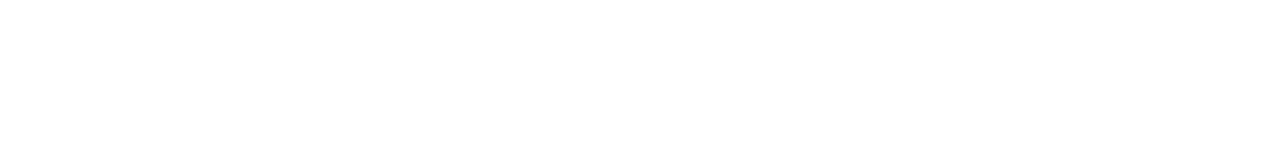
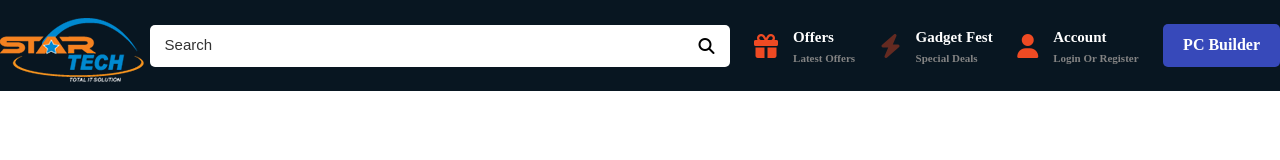
Before and after one commit to ajoy-code-dreamer/startech-bd, a plain HTML site: page index.html in a window 1280 px wide. Drawn offline with Linux system fonts and the light colour scheme.

Commit message:
header section design done

```diff
--- a/css/style.css
+++ b/css/style.css
@@ -71,6 +71,96 @@ img {
 /* ============= common css end here ================ */
 
 /* ==================== header section css start here ================== */
+#header {
+  padding: 18px 0;
+  background-color: #081621;
+  width: 100%;
+}
+.header_wrapper {
+  display: flex;
+  align-items: center;
+  justify-content: space-between;
+}
+.brand_logo {
+  max-width: 125px;
+  max-height: 55px;
+}
+.search_box{
+  position: relative;
+  width: 580px;
+}
+.search_box input {
+  width: 100%;
+  height: 42px;
+  padding: 15px;
+  border: none;
+  border-radius: 5px;
+  -webkit-border-radius: 5px;
+  -moz-border-radius: 5px;
+  -ms-border-radius: 5px;
+  -o-border-radius: 5px;
+}
+.search_box input::placeholder {
+  font-family: Arial, Helvetica, sans-serif;
+  color:#333;
+  font-weight: var(--regular-weight);
+  font-size: 15px;
+  line-height: normal;
+  text-transform: capitalize;
+}
+.search_box i{
+  position: absolute;
+  top: 50%;
+  transform: translateY(-50%);
+  right: 15px;
+  -webkit-transform: translateY(-50%);
+  -moz-transform: translateY(-50%);
+  -ms-transform: translateY(-50%);
+  -o-transform: translateY(-50%);
+  cursor: pointer;
+}
+.header_item_wrapper{
+  display: flex;
+  align-items: center;
+  column-gap: 15px;
+  text-transform: capitalize;
+}
+.header_item_icon i{
+  font-size: 24px;
+  color: rgb(239, 74, 35);
+}
+.header_item_name_wrapper h4{
+  color:var(--white-clr);
+  font-size: 15px;
+  line-height: 20px;
+  padding-bottom: 5px;
+}
+.header_item_name_wrapper h5,
+.header_item_wrapper .login{
+  color: rgb(131, 131, 131);
+  font-size: 11px;
+  line-height: normal;
+  transition: var(--transition);
+  -webkit-transition: var(--transition);
+  -moz-transition: var(--transition);
+  -ms-transition: var(--transition);
+  -o-transition: var(--transition);
+}
+.header_item_wrapper .login:hover{
+  color: #ff4655;
+}
+.header_btn{
+  font-size: 16px;
+  color: var(--white-clr);
+  padding: 15px 20px;
+  font-weight: 700;
+  background-color: #3749BA;
+  border-radius: 5px;
+  -webkit-border-radius: 5px;
+  -moz-border-radius: 5px;
+  -ms-border-radius: 5px;
+  -o-border-radius: 5px;
+}
 
 /* ==================== header section css end here ================== */
 
--- a/index.html
+++ b/index.html
@@ -17,27 +17,60 @@
     <!-- ==================== header section start here ======================== -->
     <header id="header">
       <div class="container">
-
+        <div class="header_wrapper">
+          <a href="#" class="brand_logo">
+            <img src="./images/logo.png" alt="logo" />
+          </a>
+          <div class="search_box">
+            <input type="text" name="" id="" placeholder="search" />
+            <i class="fa-solid fa-magnifying-glass"></i>
+          </div>
+          <div class="header_item_wrapper">
+            <div class="header_item_icon">
+              <i class="fa-solid fa-gift"></i>
+            </div>
+            <div class="header_item_name_wrapper">
+              <h4>Offers</h4>
+              <h5>latest offers</h5>
+            </div>
+          </div>
+          <div class="header_item_wrapper">
+            <div class="header_item_icon">
+              <i class="fa-solid fa-bolt fa-beat-fade"></i>
+            </div>
+            <div class="header_item_name_wrapper">
+              <h4>Gadget Fest</h4>
+              <h5>Special Deals</h5>
+            </div>
+          </div>
+          <div class="header_item_wrapper">
+            <div class="header_item_icon">
+              <i class="fa-solid fa-user"></i>
+            </div>
+            <div class="header_item_name_wrapper">
+              <h4>Account</h4>
+              <h5>
+                <a href="#" class="login">login</a>
+                or
+                <a href="#" class="login">register</a>
+              </h5>
+            </div>
+          </div>
+          <a href="#" class="header_btn"> PC Builder </a>
+        </div>
       </div>
     </header>
     <!-- ==================== header section end here ======================== -->
     <!-- ========================== navbar start here =========================== -->
     <nav>
-        <div class="container">
-
-        </div>
+      <div class="container"></div>
     </nav>
     <!-- ========================== navbar end here =========================== -->
 
     <!-- ========================== banner section start here ======================== -->
     <section id="banner">
-        <div class="container">
-
-        </div>
+      <div class="container"></div>
     </section>
     <!-- ========================== banner section end here ======================== -->
-
-
-
   </body>
 </html>
```
Also changed, not shown: images/logo.png (added). Lines whose indentation alone changed are shown as unchanged.
